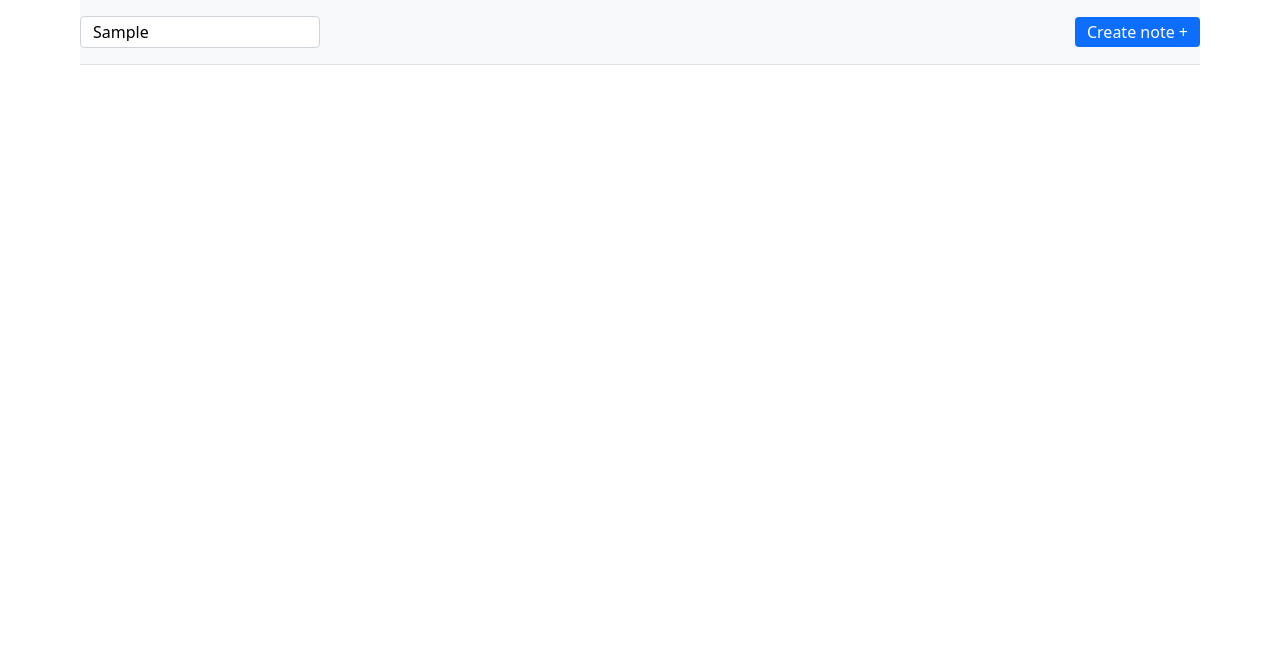
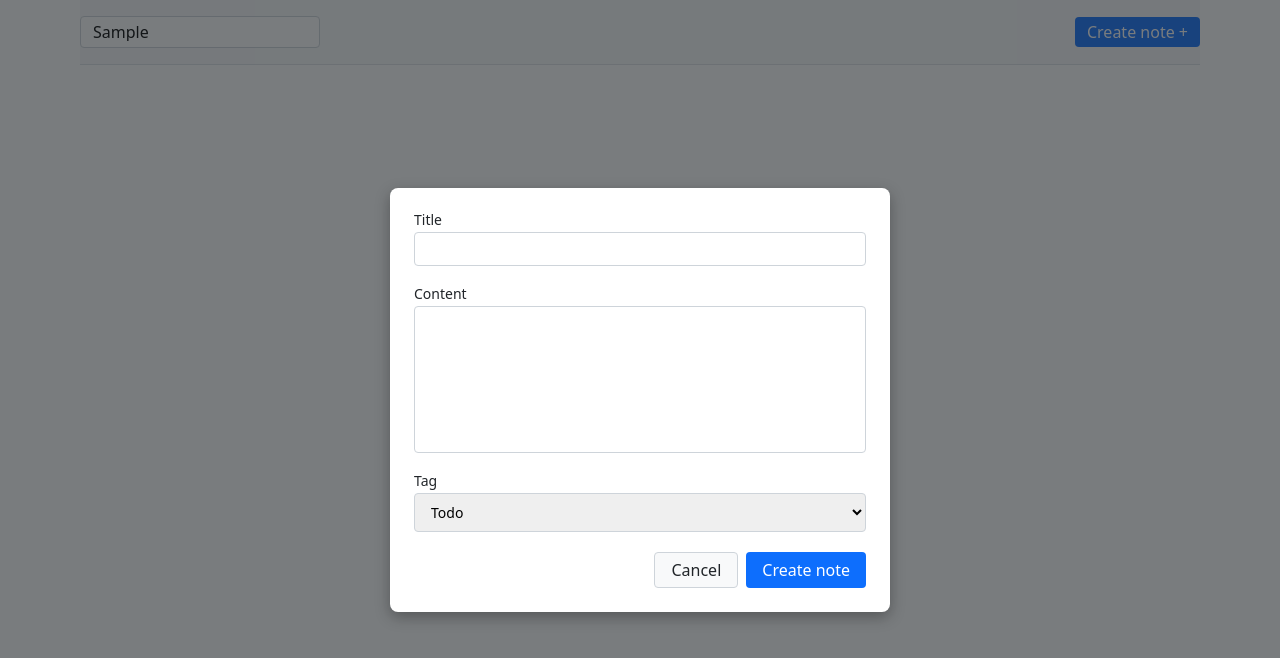
Before and after one commit to TetianaShch/05-notehub, a React (Vite) app: page / in a window 1280 px wide. Both pictures are taken after typing "Sample" into the empty fields and a click on the button "Create note +". Shown: the top 658 px of the page. Built offline with nearby package versions, Linux system fonts and the light colour scheme; no server answers.

Commit message:
feat: add modal with note creation form and validation

```diff
--- a/index.html
+++ b/index.html
@@ -1,4 +1,4 @@
-<!doctype html>
+<!DOCTYPE html>
 <html lang="en">
   <head>
     <meta charset="UTF-8" />
@@ -8,6 +8,7 @@
   </head>
   <body>
     <div id="root"></div>
+    <div id="modal-root"></div>
     <script type="module" src="/src/main.tsx"></script>
   </body>
 </html>
--- a/src/components/App/App.tsx
+++ b/src/components/App/App.tsx
@@ -6,35 +6,52 @@ import SearchBox from "../SearchBox/SearchBox";
 
 import { useQuery } from "@tanstack/react-query";
 import { fetchNotes } from "../../services/noteService";
-
+import { useMutation, useQueryClient } from "@tanstack/react-query";
+import { deleteNote } from "../../services/noteService";
+import { useState } from "react";
 
 import css from "./App.module.css";
 
-
 export default function App() {
-
   const { data } = useQuery({
-  queryKey: ["notes"],
-  queryFn: () => fetchNotes(1, ""),
+    queryKey: ["notes"],
+    queryFn: () => fetchNotes(1, ""),
   });
 
   const notes = data?.notes ?? data ?? [];
+  const queryClient = useQueryClient();
 
+  const deleteMutation = useMutation({
+    mutationFn: deleteNote,
+    onSuccess: () => {
+      queryClient.invalidateQueries({ queryKey: ["notes"] });
+    },
+  });
+
+  const [isModalOpen, setIsModalOpen] = useState(false);
+
+  const openModal = () => setIsModalOpen(true);
+  const closeModal = () => setIsModalOpen(false);
 
   return (
     <div className={css.app}>
       <div className={css.toolbar}>
         <SearchBox />
-        <button type="button" className={css.button}>
+        <button type="button" className={css.button} onClick={openModal}>
           Create note +
         </button>
       </div>
 
-      <NoteForm />
-      {notes.length > 0 && <NoteList notes={notes} />}
+      {notes.length > 0 && (
+        <NoteList notes={notes} onDelete={(id) => deleteMutation.mutate(id)} />
+      )}
 
       <Pagination />
-      <Modal />
+      {isModalOpen && (
+        <Modal onClose={closeModal}>
+          <NoteForm onCancel={closeModal} />
+        </Modal>
+      )}
     </div>
   );
 }
--- a/src/components/Modal/Modal.tsx
+++ b/src/components/Modal/Modal.tsx
@@ -1,5 +1,37 @@
+import { useEffect } from "react";
+import { createPortal } from "react-dom";
+import css from "./Modal.module.css";
 
+interface ModalProps {
+  onClose: () => void;
+  children: React.ReactNode;
+}
 
-export default function Modal() {
-  return null;
+const modalRoot = document.getElementById("modal-root") as HTMLElement;
+
+export default function Modal({ onClose, children }: ModalProps) {
+  useEffect(() => {
+    const handleKeyDown = (e: KeyboardEvent) => {
+      if (e.key === "Escape") onClose();
+    };
+
+    window.addEventListener("keydown", handleKeyDown);
+    return () => window.removeEventListener("keydown", handleKeyDown);
+  }, [onClose]);
+
+  const handleBackdropClick = (e: React.MouseEvent<HTMLDivElement>) => {
+    if (e.target === e.currentTarget) onClose();
+  };
+
+  return createPortal(
+    <div
+      className={css.backdrop}
+      role="dialog"
+      aria-modal="true"
+      onClick={handleBackdropClick}
+    >
+      <div className={css.modal}>{children}</div>
+    </div>,
+    modalRoot
+  );
 }
--- a/src/components/NoteForm/NoteForm.tsx
+++ b/src/components/NoteForm/NoteForm.tsx
@@ -1,3 +1,49 @@
-export default function NoteForm() {
-  return null;
+import css from "./NoteForm.module.css";
+
+interface NoteFormProps {
+  onCancel: () => void;
 }
+
+export default function NoteForm({ onCancel }: NoteFormProps) {
+  return (
+    <form className={css.form}>
+      <div className={css.formGroup}>
+        <label htmlFor="title">Title</label>
+        <input id="title" type="text" name="title" className={css.input} />
+        <span data-name="title" className={css.error} />
+      </div>
+
+      <div className={css.formGroup}>
+        <label htmlFor="content">Content</label>
+        <textarea
+          id="content"
+          name="content"
+          rows={8}
+          className={css.textarea}
+        />
+        <span data-name="content" className={css.error} />
+      </div>
+
+      <div className={css.formGroup}>
+        <label htmlFor="tag">Tag</label>
+        <select id="tag" name="tag" className={css.select}>
+          <option value="Todo">Todo</option>
+          <option value="Work">Work</option>
+          <option value="Personal">Personal</option>
+          <option value="Meeting">Meeting</option>
+          <option value="Shopping">Shopping</option>
+        </select>
+        <span data-name="tag" className={css.error} />
+      </div>
+
+      <div className={css.actions}>
+        <button type="button" className={css.cancelButton} onClick={onCancel}>
+          Cancel
+        </button>
+        <button type="submit" className={css.submitButton}>
+          Create note
+        </button>
+      </div>
+    </form>
+  );
+}
--- a/src/components/NoteList/NoteList.tsx
+++ b/src/components/NoteList/NoteList.tsx
@@ -4,8 +4,12 @@ import css from "./NoteList.module.css";
 interface NoteListProps {
   notes: Note[];
 }
+interface NoteListProps {
+  notes: Note[];
+  onDelete: (id: string) => void;
+}
 
-export default function NoteList({ notes }: NoteListProps) {
+export default function NoteList({ notes, onDelete }: NoteListProps) {
   return (
     <ul className={css.list}>
       {notes.map((note) => (
@@ -15,7 +19,11 @@ export default function NoteList({ notes }: NoteListProps) {
 
           <div className={css.footer}>
             <span className={css.tag}>{note.tag}</span>
-            <button type="button" className={css.button}>
+            <button
+              type="button"
+              className={css.button}
+              onClick={() => onDelete(note.id)}
+            >
               Delete
             </button>
           </div>
--- a/src/services/noteService.ts
+++ b/src/services/noteService.ts
@@ -20,3 +20,8 @@ export const fetchNotes = async (page: number, search: string) => {
 
   return data;
 };
+
+export const deleteNote = async (id: string) => {
+  const { data } = await api.delete(`/notes/${id}`);
+  return data;
+};
```
